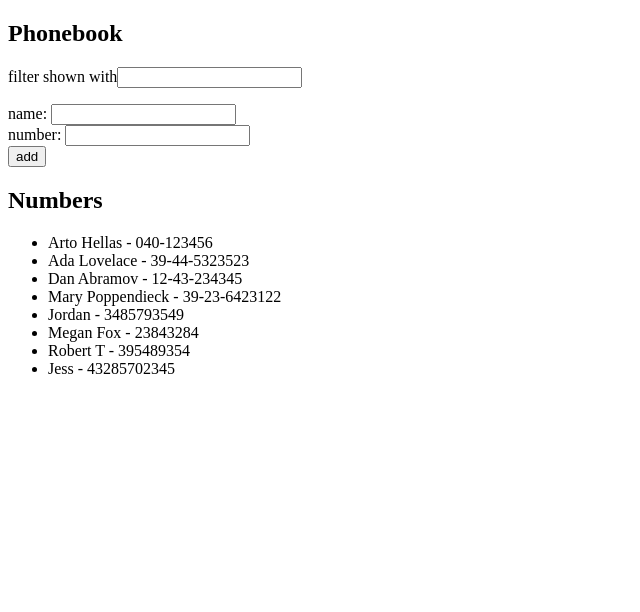
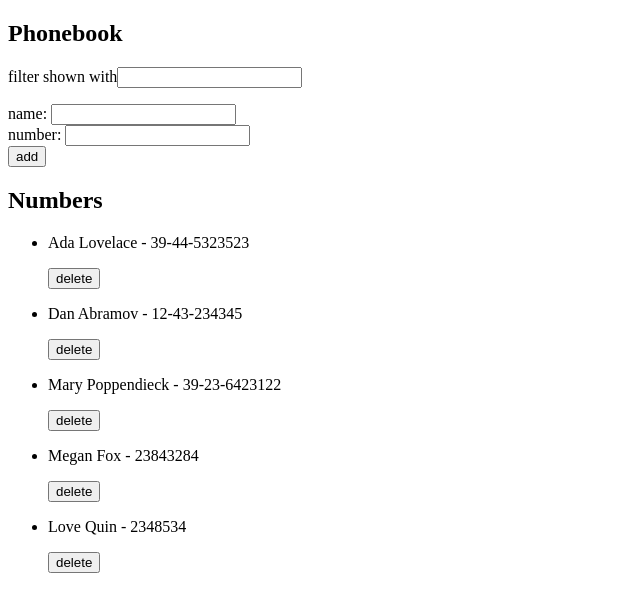
Before and after one commit to Natalia912/Fullstack-Course, a React (Vite) app in the folder part2/phonebook/: page / in a window 1280 px wide. Shown: the top 612 px of the page, without its empty margins (0-640 px from the left). Built offline with nearby package versions, Linux system fonts and the light colour scheme; data requests are answered from the project's data file.

Commit message:
part2: exercise 2.14

```diff
--- a/part2/phonebook/db.json
+++ b/part2/phonebook/db.json
@@ -1,10 +1,5 @@
 {
   "persons": [
-    {
-      "name": "Arto Hellas",
-      "number": "040-123456",
-      "id": 1
-    },
     {
       "name": "Ada Lovelace",
       "number": "39-44-5323523",
@@ -21,24 +16,14 @@
       "id": 4
     },
     {
-      "name": "Jordan",
-      "number": "3485793549",
-      "id": 5
-    },
-    {
       "name": "Megan Fox",
       "number": "23843284",
       "id": 6
     },
     {
-      "name": "Robert T",
-      "number": "395489354",
+      "name": "Love Quin",
+      "number": "2348534",
       "id": 7
-    },
-    {
-      "name": "Jess",
-      "number": "43285702345",
-      "id": 8
     }
   ]
 }
--- a/part2/phonebook/src/App.jsx
+++ b/part2/phonebook/src/App.jsx
@@ -51,7 +51,7 @@ function App() {
       <Filter search={search} handleSearch={handleSearch} />
       <PersonForm newPerson={newPerson} setNewPerson={setNewPerson} handleSubmit={handleSubmit} />
       <h2>Numbers</h2>
-      <NumbersList persons={persons} search={search} />
+      <NumbersList persons={persons} search={search} setPersons={setPersons} />
     </div>
   )
 }
--- a/part2/phonebook/src/components/NumbersList.jsx
+++ b/part2/phonebook/src/components/NumbersList.jsx
@@ -1,10 +1,34 @@
-const NumbersList = ({persons, search}) => {
+import notesServices from '../services/notes'
+
+const NumbersList = ({persons, search, setPersons}) => {
+
+  const handleDelete = (id, name) => {
+    if (window.confirm(`Delete ${name}?`)) {
+      notesServices.deleteNote(id)
+        .then(
+          (res) => {
+            const updatedList = persons.filter(p => p.id !== id)
+            setPersons(updatedList)
+          }
+        )
+        .catch(
+          (err) => {
+            alert('the item does not exist')
+          }
+        )
+    }
+  }
+
   return (
     <ul>
       {
-      persons
-      .filter(item => item.name.toLowerCase().includes(search.toLowerCase()))
-      .map(person => <li key={person.id}>{person.name} - {person.number}</li>)
+        persons
+        .filter(item => item.name.toLowerCase().includes(search.toLowerCase()))
+        .map(person => (
+        <li key={person.id}>
+          <p>{person.name} - {person.number}</p>
+          <button onClick={() => handleDelete(person.id, person.name)}>delete</button>
+        </li>))
       }
     </ul>
    );
--- a/part2/phonebook/src/services/notes.js
+++ b/part2/phonebook/src/services/notes.js
@@ -8,4 +8,6 @@ const addNote = (note) => axios.post(BASE_URL, note).then(res => res.data)
 
 const updateNote = (id, newNote) => axios.put(`${BASE_URL}/${id}`, newNote)
 
-export default { getAllNotes, addNote, updateNote }
+const deleteNote = (id) => axios.delete(`${BASE_URL}/${id}`)
+
+export default { getAllNotes, addNote, updateNote, deleteNote }
```
